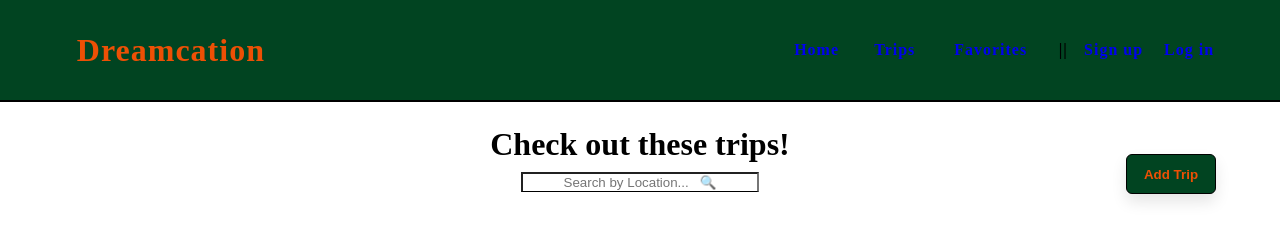
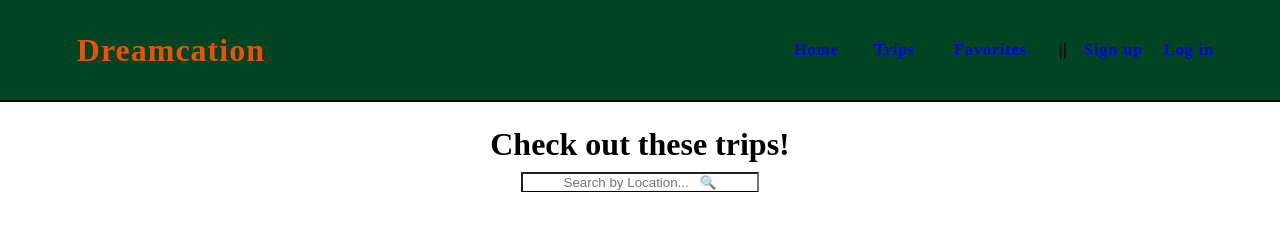
Before and after one commit to Dreamcation/Frontend, a React (Create React App) app in the folder frontend/: page /trips in a window 1280 px wide. Shown: the top 232 px of the page. Built offline with nearby package versions, Linux system fonts and the light colour scheme; no server answers; data requests are answered from the project's data file.

Commit message:
removed addTrip button when not logged in

```diff
--- a/frontend/src/components/Trips.js
+++ b/frontend/src/components/Trips.js
@@ -32,7 +32,7 @@ export default function Trips({trips, addFavorite, user, favorites, searchTrips,
             <div className='search-container'>
                 <h1>Check out these trips!</h1>
                 <input value={searchTrips} placeholder="Search by Location...   🔍" onChange={(e) => setSearchTrips(e.target.value)}></input>
-                <Link to='/trips/new'><button>Add Trip</button></Link>
+                {user[0] ? <Link to='/trips/new'><button>Add Trip</button></Link> : null}
             </div>
             {cards}
         </div>
```
